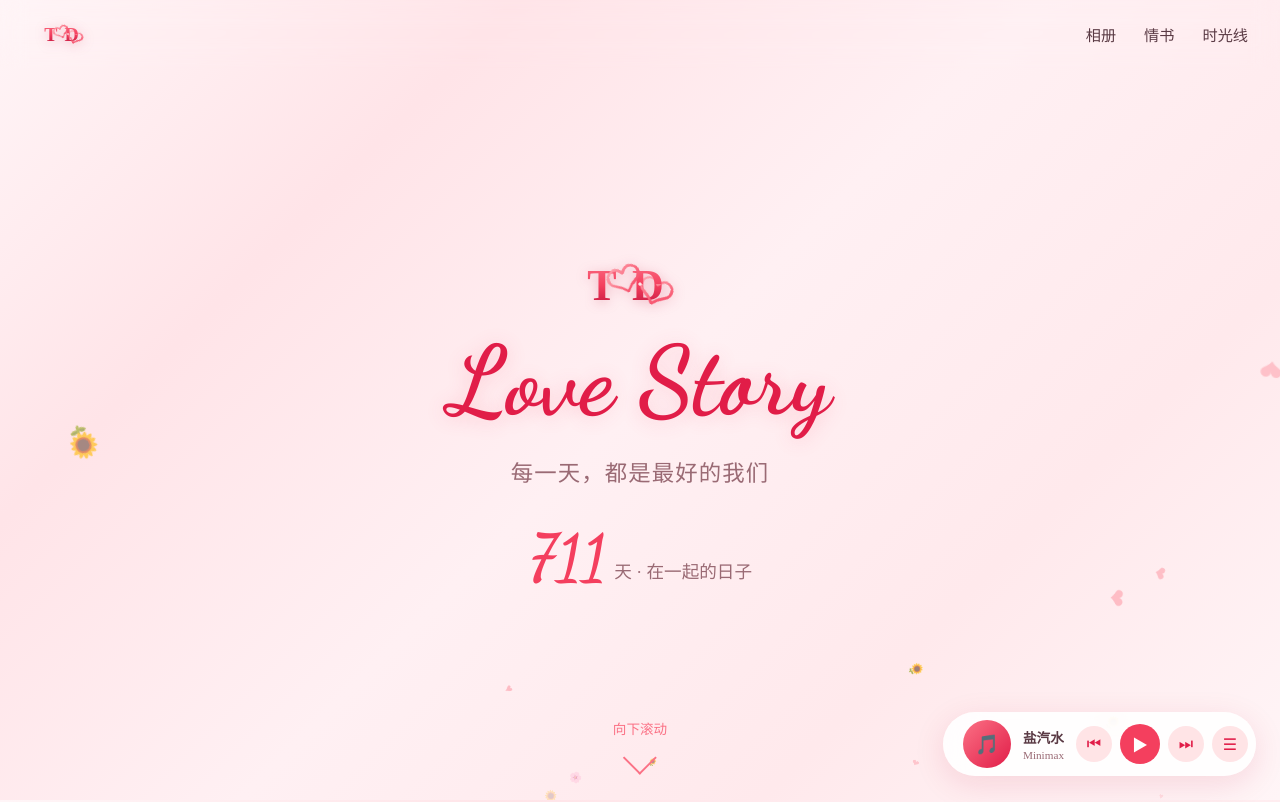
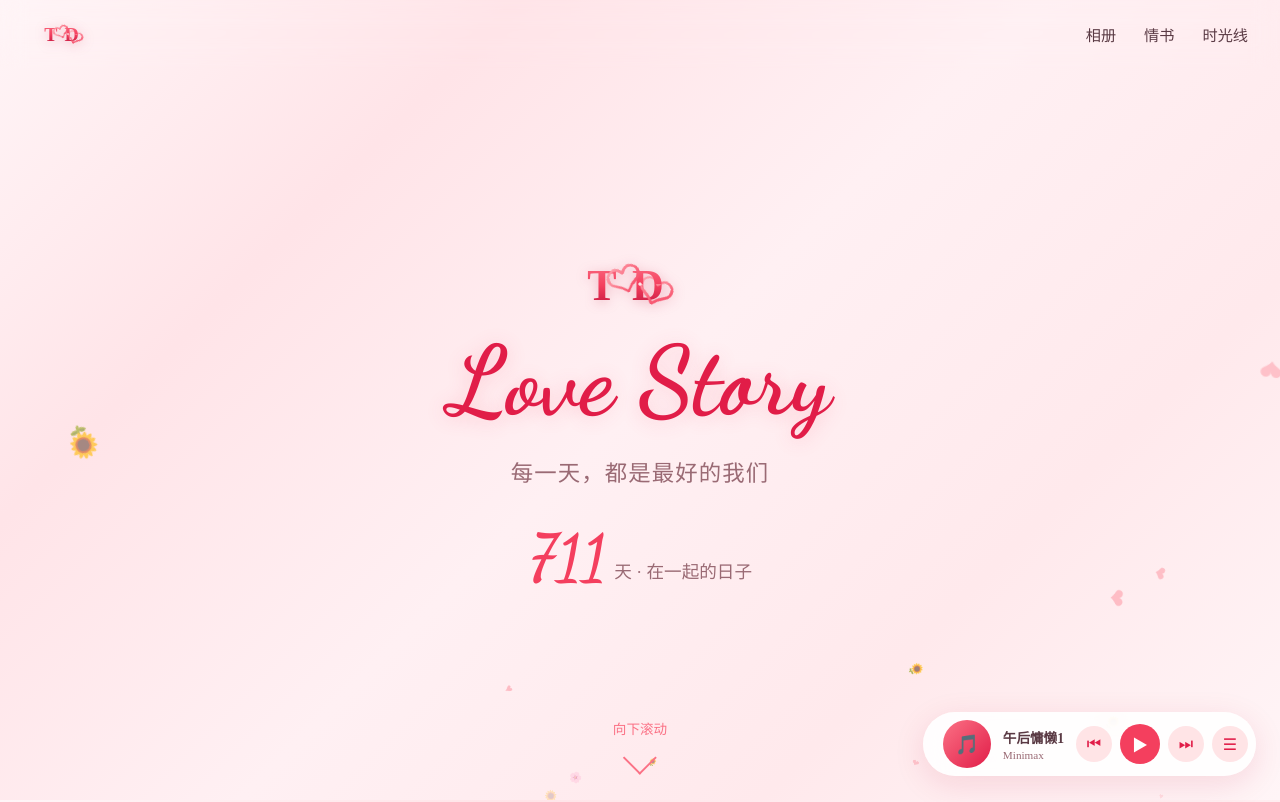
Before and after one commit to nessie7/td.github.io, a React (Vite) app: page / in a window 1280 px wide. Shown: the top 802 px of the page. Built offline with nearby package versions, Linux system fonts and the light colour scheme.

Commit message:
更新music

```diff
--- a/src/data/config.js
+++ b/src/data/config.js
@@ -46,14 +46,14 @@ export const photos = [...autoMap.values(), ...extraManual]
 // 支持本地音乐 (放在 public/music/ 目录下) 或网络链接
 export const playlist = [
   {
-    title: '盐汽水',
+    title: '午后慵懒1',
     artist: 'Minimax',
-    src: 'music/你是我的光.mp3',
+    src: 'music/午后慵懒1.mp3',
   },
   {
-    title: '木吉他',
+    title: '午后慵懒2',
     artist: 'Minimax',
-    src: 'music/你是我的光.mp3',
+    src: 'music/午后慵懒2.mp3',
   },
   {
     title: '你是我的光',
```
Also changed, not shown: 2 other files (tests, documents, lock files or other folders).
